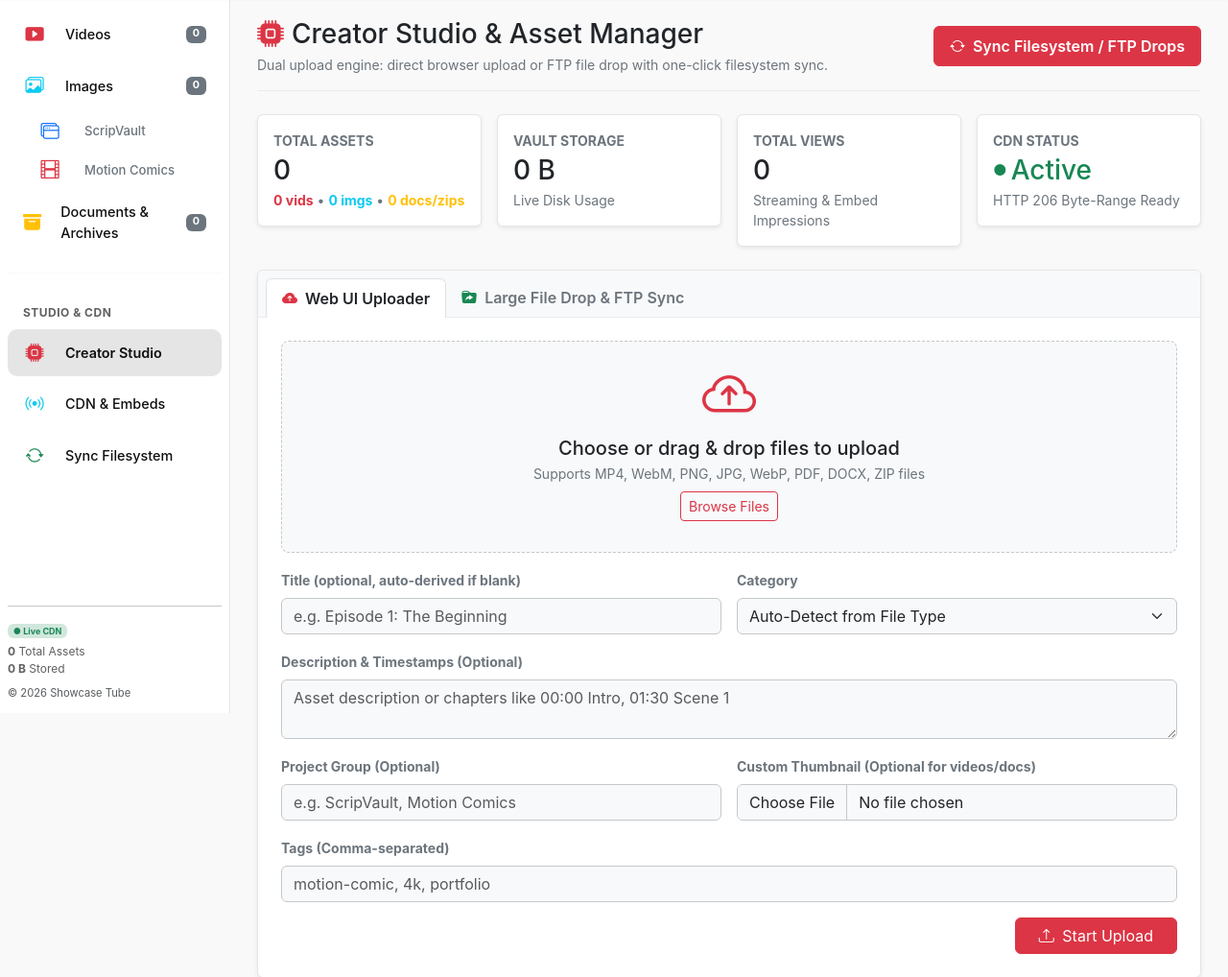
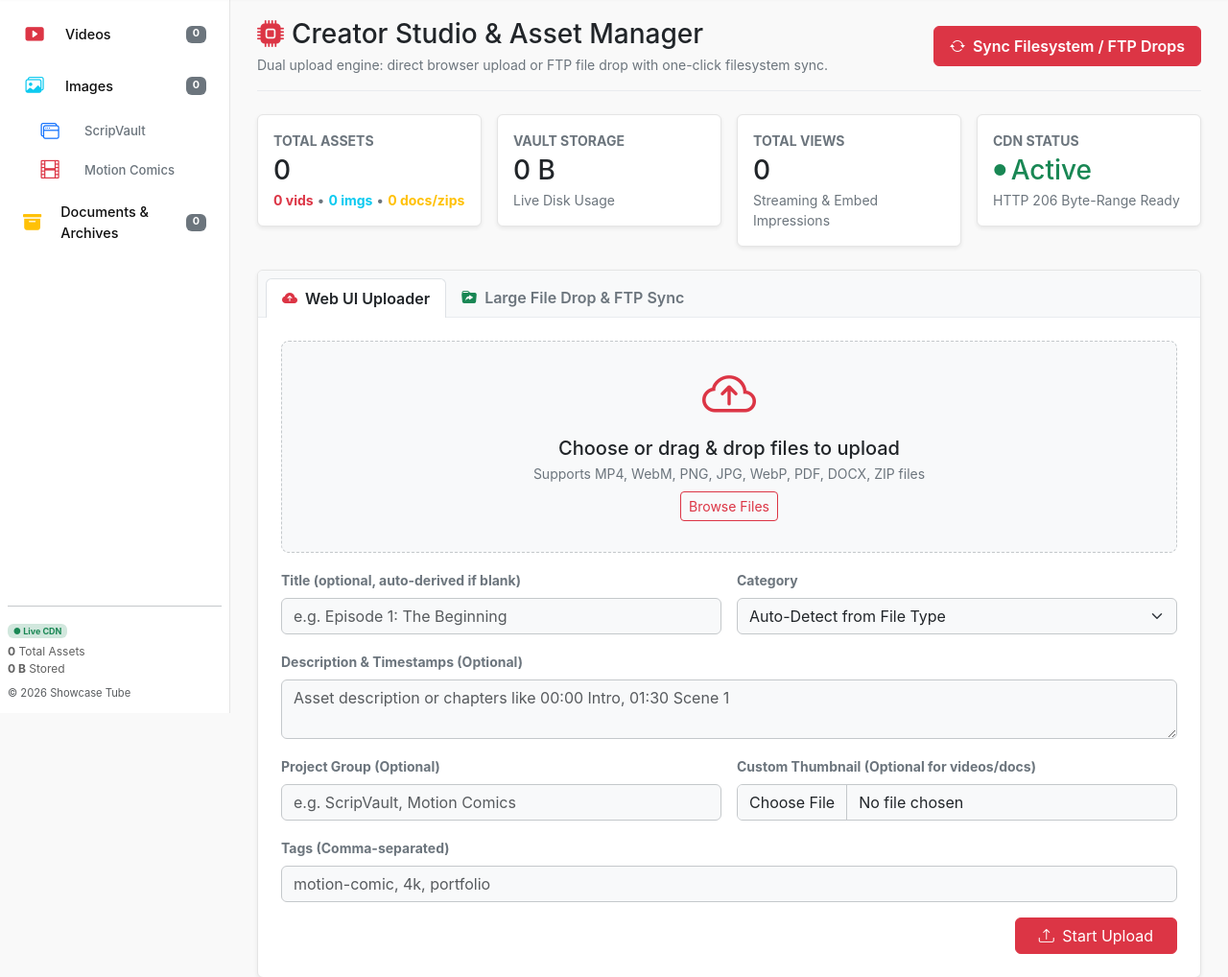
Before and after one commit to code-with-varun/showcase, a PHP site: page /studio.php in a window 1280 px wide. Shown: the part 57-1075 px from the top of the page at 96% size. Run offline with PHP 8.4, Linux system fonts and the light colour scheme; the visitor is signed in with stand-in values (Sample User, id 1); data comes from the database, SQL or seed files in the repository; data that the repository does not hold is empty.

Commit message:
refactor: remove Studio & CDN menu section from sidebar

```diff
--- a/includes/sidebar.php
+++ b/includes/sidebar.php
@@ -58,26 +58,6 @@ $currentType = $_GET['type'] ?? '';
         <span class="badge bg-secondary ms-auto small nav-text"><?= (int)$sidebarStats['count_docs_zips'] ?></span>
       </a>
 
-      <hr class="my-3" style="border-color: var(--yt-border);">
-
-      <div class="sidebar-heading">Studio & CDN</div>
-
-      <a class="nav-link <?= (basename($_SERVER['PHP_SELF']) === 'studio.php') ? 'active' : '' ?>" href="<?= $baseUrl ?>/studio.php">
-        <i class="bi bi-cpu-fill text-danger"></i>
-        <span class="nav-text">Creator Studio</span>
-      </a>
-
-      <a class="nav-link" href="#" data-bs-toggle="modal" data-bs-target="#cdnHubModal">
-        <i class="bi bi-broadcast text-info"></i>
-        <span class="nav-text">CDN & Embeds</span>
-      </a>
-
-      <?php if (isAdminLoggedIn()): ?>
-        <a class="nav-link" href="#" id="sidebarSyncBtn">
-          <i class="bi bi-arrow-repeat text-success"></i>
-          <span class="nav-text">Sync Filesystem</span>
-        </a>
-      <?php endif; ?>
     </nav>
 
     <!-- Sidebar Footer Stats -->
```
